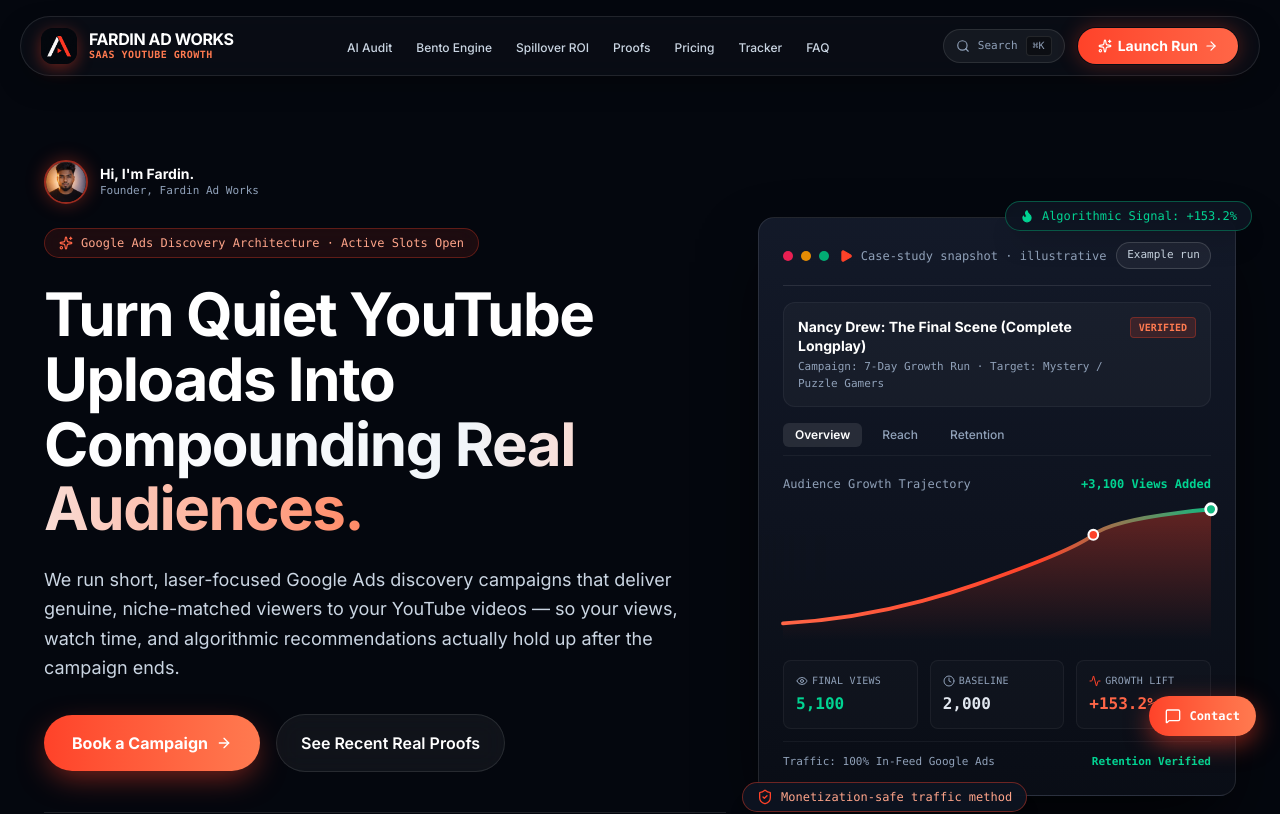
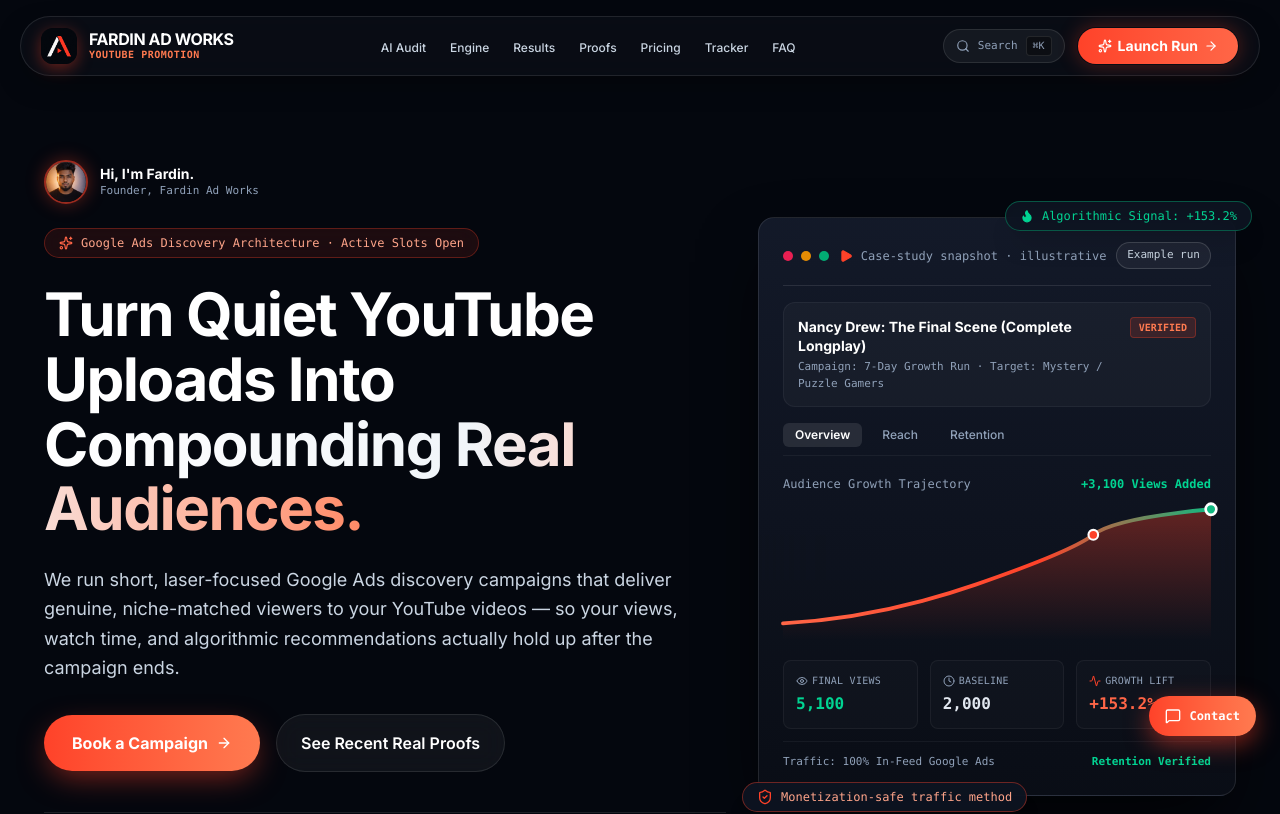
Before and after one commit to carrybit-dev/ad-works, a Next.js app: page / in a window 1280 px wide. Shown: the top 814 px of the page. Built offline with nearby package versions, Linux system fonts and the light colour scheme.

Commit message:
Site polish: Navbar.tsx

```diff
--- a/src/components/Navbar.tsx
+++ b/src/components/Navbar.tsx
@@ -23,8 +23,8 @@
 
   const navLinks = [
     { name: 'AI Audit', href: '#scanner' },
-    { name: 'Bento Engine', href: '#bento' },
-    { name: 'Spillover ROI', href: '#spillover' },
+    { name: 'Engine', href: '#bento' },
+    { name: 'Results', href: '#spillover' },
     { name: 'Proofs', href: '#proofs' },
     { name: 'Pricing', href: '#pricing' },
     { name: 'Tracker', href: '#tracker' },
@@ -68,7 +68,7 @@
                   FARDIN AD WORKS
                 </span>
                 <span className="text-[10px] font-mono text-[#FF7A50] tracking-wider uppercase font-semibold">
-                  SaaS YouTube Growth
+                  YouTube Promotion
                 </span>
               </div>
             </a>
```
